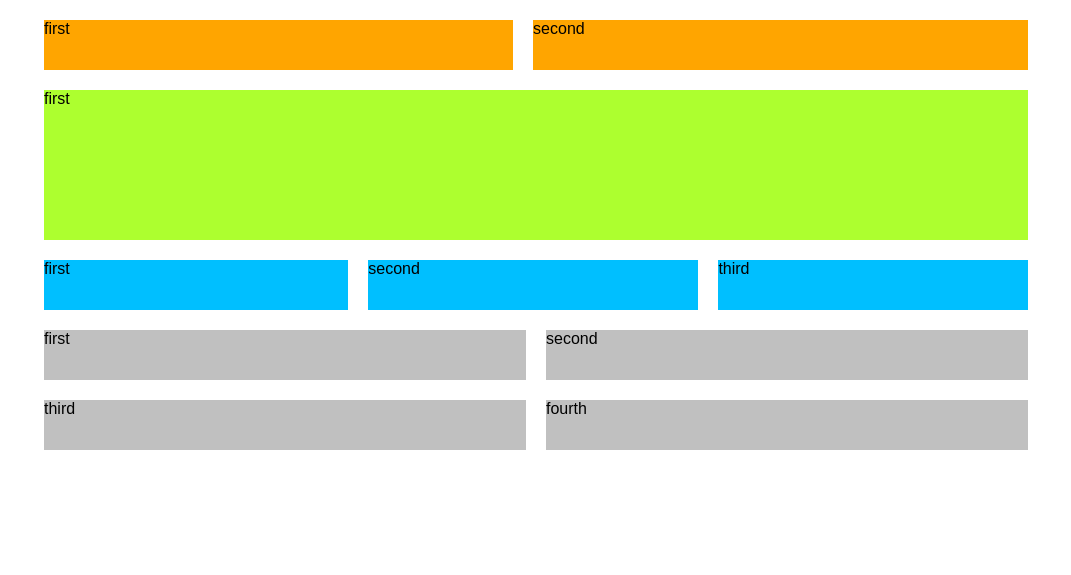
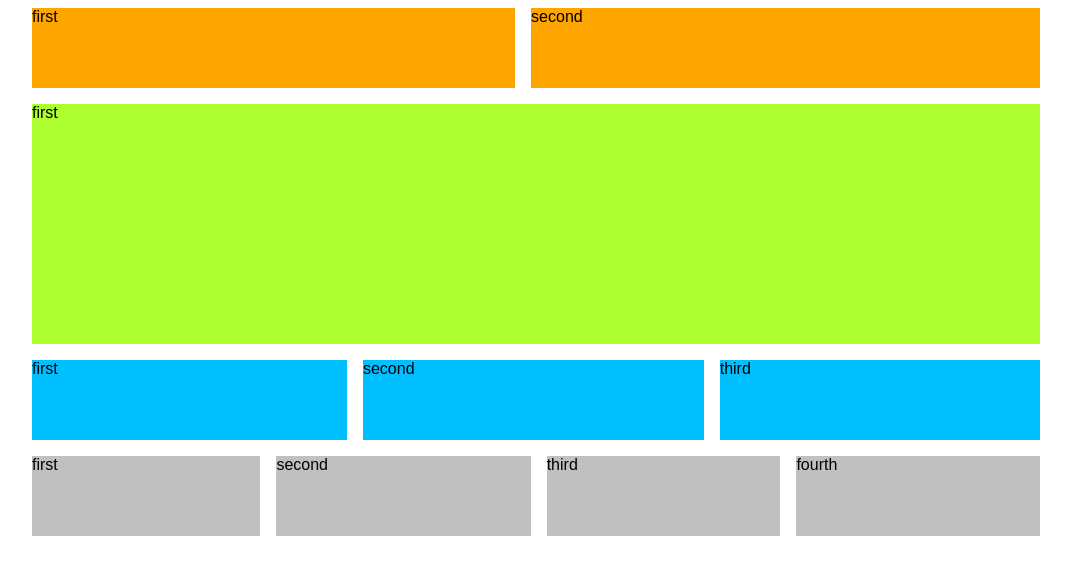
Before and after one commit to ge-vi/CAFS2, a PHP site: page /day9-task1-flexboxing.html in a window 1280 px wide. Shown: the top 575 px of the page, without its empty margins (104-1175 px from the left). Run offline with PHP 8.4, Linux system fonts and the light colour scheme.

Commit message:
change units

```diff
--- a/css/style-9-1.css
+++ b/css/style-9-1.css
@@ -1,42 +1,36 @@
 .container {
     width: 100%;
+    max-width: 1400px;
     margin: 0 auto;
-
-    /* helpers */
-    padding: 10px;
 }
 
+/* helpers */
 .head > div {
     background-color: orange;
 }
-
 .hero > div {
     background-color: greenyellow;
 }
-
 .content > div {
     background-color: deepskyblue;
 }
-
 .footer > div {
     background-color: silver;
 }
-
-/* helpers */
 .ten-fifty {
-    margin: 10px;
-    height: 50px;
+    margin: .5rem;
+    height: 5rem;
 }
 
 /* tablet
 */
-@media screen and (min-width: 768px) {
+@media screen and (min-width: 768px) and (max-width: 1024px) {
     .container {
         width: 90%;
     }
 
     .hero > div {
-        height: 100px;
+        height: 15rem;
     }
 
     .footer {
@@ -66,7 +60,7 @@
     }
 
     .hero > div {
-        height: 150px;
+        height: 15rem;
     }
 
     .content {
```
